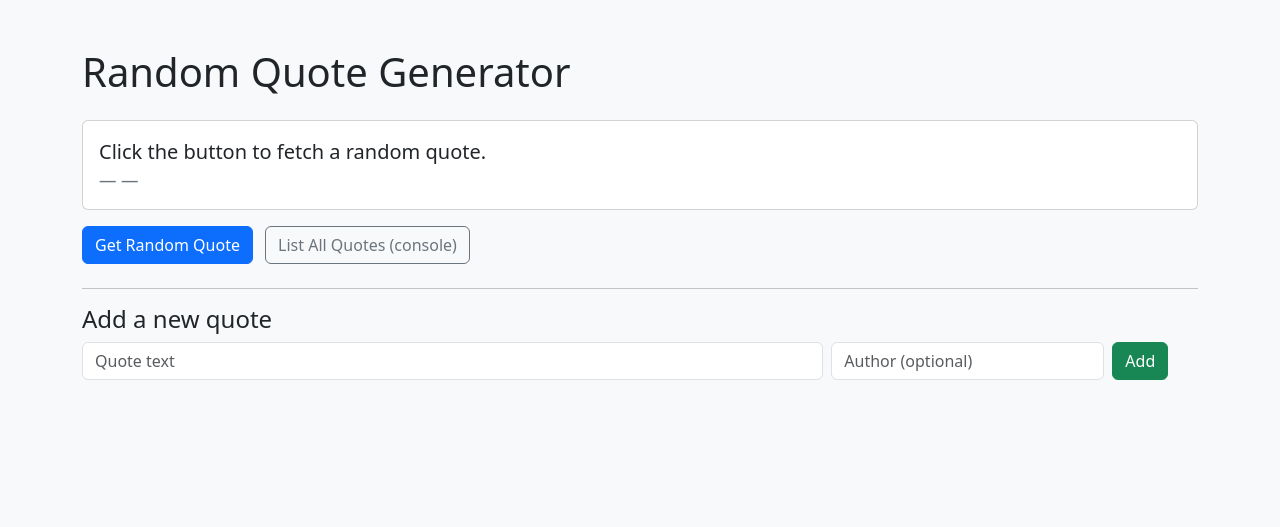
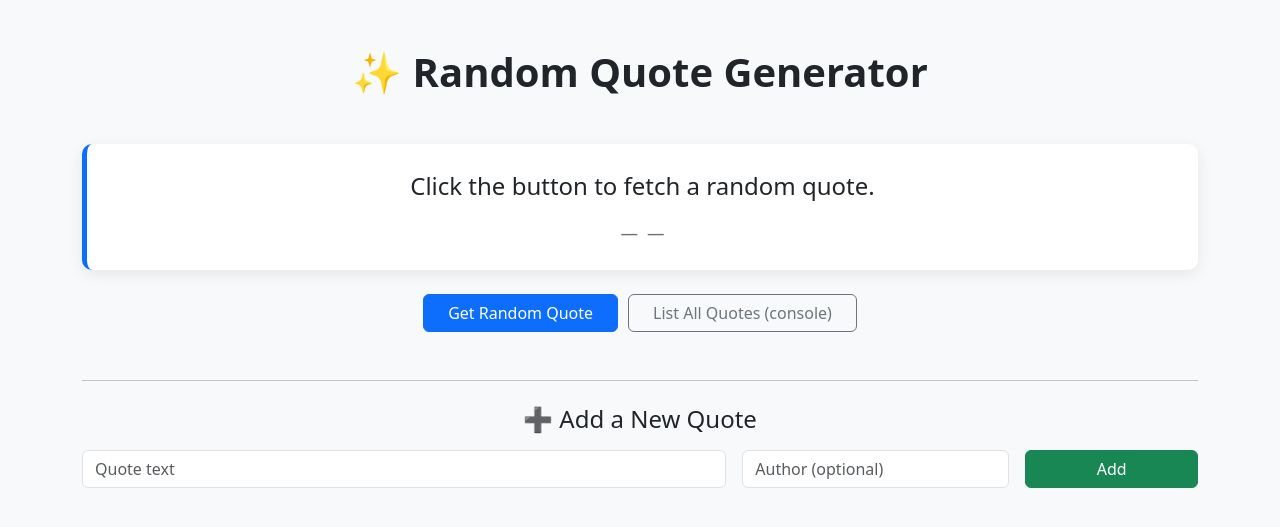
Before and after one commit to Uhmsst/activity-quote, a Flask app: page / in a window 1280 px wide. Shown: the top 527 px of the page. Run offline with Flask 3, Linux system fonts and the light colour scheme.

Commit message:
Frontend Update

```diff
--- a/templates/index.html
+++ b/templates/index.html
@@ -5,41 +5,68 @@
   <title>Random Quote Generator</title>
   <meta name="viewport" content="width=device-width, initial-scale=1">
   <link href="https://cdn.jsdelivr.net/npm/bootstrap@5.3.2/dist/css/bootstrap.min.css" rel="stylesheet">
+
+  <style>
+    .quote-card {
+      border-left: 5px solid #0d6efd;
+      background: #ffffff;
+      border-radius: 10px;
+      box-shadow: 0 4px 15px rgba(0,0,0,0.08);
+    }
+    .main-title {
+      font-weight: 700;
+      text-align: center;
+    }
+    .btn-group-custom {
+      display: flex;
+      justify-content: center;
+      gap: 10px;
+    }
+  </style>
 </head>
+
 <body class="bg-light">
+
   <div class="container py-5">
-    <h1 class="mb-4">Random Quote Generator</h1>
 
-    <div class="card mb-3">
-      <div class="card-body">
-        <blockquote id="quoteText" class="blockquote mb-0">
-          <p>Click the button to fetch a random quote.</p>
-          <footer id="quoteAuthor" class="blockquote-footer">—</footer>
-        </blockquote>
-      </div>
+    <!-- Title -->
+    <h1 class="main-title mb-5">✨ Random Quote Generator</h1>
+
+    <!-- Quote Display -->
+    <div class="quote-card p-4 mb-4">
+      <blockquote id="quoteText" class="blockquote text-center mb-0">
+        <p class="fs-4">Click the button to fetch a random quote.</p>
+        <footer id="quoteAuthor" class="blockquote-footer mt-2">
+          —
+        </footer>
+      </blockquote>
     </div>
 
-    <div class="mb-4">
-      <button id="btnRandom" class="btn btn-primary me-2">Get Random Quote</button>
-      <button id="btnList" class="btn btn-outline-secondary">List All Quotes (console)</button>
+    <!-- Buttons -->
+    <div class="btn-group-custom mb-5">
+      <button id="btnRandom" class="btn btn-primary px-4">Get Random Quote</button>
+      <button id="btnList" class="btn btn-outline-secondary px-4">List All Quotes (console)</button>
     </div>
 
-    <hr>
+    <hr class="my-4">
 
-    <h4>Add a new quote</h4>
-    <form id="addForm" class="row g-2">
-      <div class="col-md-8">
+    <!-- Add Quote Form -->
+    <h4 class="mb-3 text-center">➕ Add a New Quote</h4>
+
+    <form id="addForm" class="row g-3 justify-content-center">
+      <div class="col-md-7">
         <input id="inputText" class="form-control" placeholder="Quote text" required>
       </div>
       <div class="col-md-3">
         <input id="inputAuthor" class="form-control" placeholder="Author (optional)">
       </div>
-      <div class="col-md-1">
+      <div class="col-md-2 d-grid">
         <button type="submit" class="btn btn-success">Add</button>
       </div>
     </form>
 
-    <div id="msg" class="mt-3"></div>
+    <div id="msg" class="mt-3 text-center"></div>
+
   </div>
 
   <script src="/static/main.js"></script>
```
